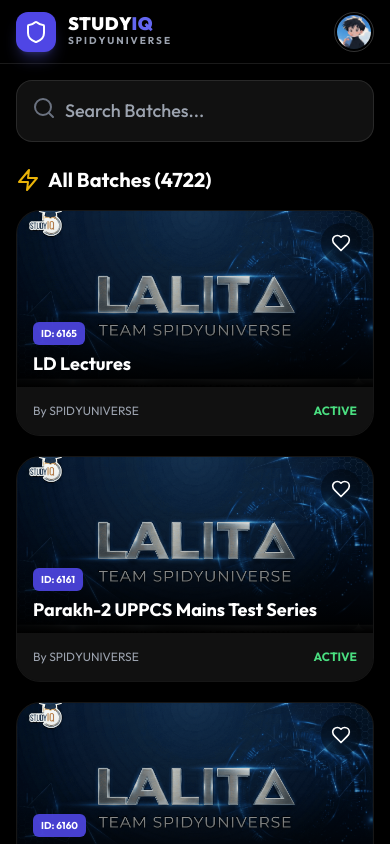
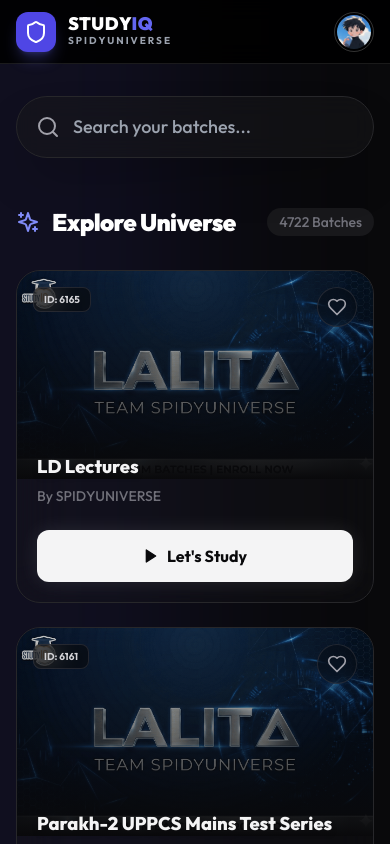
Before and after one commit to ppp973/iq, a Next.js app: page / in a window 390 px wide. Shown: the top 844 px of the page. Built offline with nearby package versions, Linux system fonts and the light colour scheme.

Commit message:
Update page.tsx

```diff
--- a/src/app/page.tsx
+++ b/src/app/page.tsx
@@ -1,13 +1,12 @@
 'use client';
 import { useState, useEffect, useMemo } from 'react';
 import Link from 'next/link';
-import Image from 'next/image'; // Imported Next.js Image
+import Image from 'next/image';
 import Navbar from '@/components/Navbar';
-import { Search, Heart, Zap } from 'lucide-react';
+import { Search, Heart, Zap, Play, Sparkles } from 'lucide-react';
 import { motion, AnimatePresence } from 'framer-motion';
 import coursesData from '@/data/courses.json';
 
-// 1. Defined an interface for your course data
 interface Course {
   id: number | string;
   title: string;
@@ -19,7 +18,6 @@
   const [visibleCount, setVisibleCount] = useState(20);
   const [favorites, setFavorites] = useState<string[]>([]);
 
-  // 2. Wrapped sorting in useMemo to prevent unnecessary re-sorting on every render
   const sortedCourses = useMemo(() => {
     return [...coursesData].sort((a: Course, b: Course) => Number(b.id) - Number(a.id));
   }, []);
@@ -30,8 +28,7 @@
     const splashTimer = setTimeout(() => setShowSplash(false), 2200);
     const savedFavs = localStorage.getItem('spidy_favs');
     if (savedFavs) setFavorites(JSON.parse(savedFavs));
-
-    return () => clearTimeout(splashTimer); // Cleanup timeout
+    return () => clearTimeout(splashTimer);
   }, []);
 
   useEffect(() => {
@@ -41,105 +38,136 @@
     setFilteredCourses(results);
   }, [query, sortedCourses]);
 
-  // 3. Added strong typing to the event and stopped propagation
   const toggleFav = (id: string, e: React.MouseEvent<HTMLButtonElement>) => {
     e.preventDefault();
-    e.stopPropagation(); // CRITICAL: Stops the Link component from triggering
-
+    e.stopPropagation();
     const newFavs = favorites.includes(id)
       ? favorites.filter(f => f !== id)
       : [...favorites, id];
-
     setFavorites(newFavs);
     localStorage.setItem('spidy_favs', JSON.stringify(newFavs));
   };
 
   return (
-    <div className="min-h-screen bg-black text-white pb-20">
+    <div className="min-h-screen bg-zinc-950 text-zinc-50 pb-20 relative overflow-hidden">
+      {/* Premium Ambient Background Glows */}
+      <div className="absolute top-[-10%] left-[-10%] w-[40%] h-[40%] bg-indigo-600/20 blur-[120px] rounded-full pointer-events-none" />
+      <div className="absolute bottom-[-10%] right-[-10%] w-[40%] h-[40%] bg-purple-600/10 blur-[120px] rounded-full pointer-events-none" />
+
       <AnimatePresence>
         {showSplash && (
-          <motion.div exit={{ opacity: 0 }} className="fixed inset-0 z-[9999] bg-black flex flex-col items-center justify-center">
-            <motion.h1 initial={{ scale: 0.8, opacity: 0 }} animate={{ scale: 1, opacity: 1 }} className="text-4xl font-black tracking-tighter">
-              SPIDY<span className="text-indigo-600">UNIVERSE</span>
+          <motion.div exit={{ opacity: 0, filter: "blur(10px)" }} className="fixed inset-0 z-[9999] bg-zinc-950 flex flex-col items-center justify-center">
+            <motion.h1 initial={{ scale: 0.9, opacity: 0 }} animate={{ scale: 1, opacity: 1 }} transition={{ duration: 0.5, ease: "easeOut" }} className="text-5xl font-black tracking-tighter">
+              SPIDY<span className="text-transparent bg-clip-text bg-gradient-to-r from-indigo-500 to-purple-500">UNIVERSE</span>
             </motion.h1>
-            <p className="text-xs text-gray-500 mt-2 tracking-widest font-mono">POWERED BY 𝑳𝑨𝑳𝑰𝑻 △</p>
+            <motion.p initial={{ opacity: 0 }} animate={{ opacity: 1 }} transition={{ delay: 0.4 }} className="text-xs text-zinc-500 mt-3 tracking-[0.3em] font-mono">
+              POWERED BY 𝑳𝑨𝑳𝑰𝑻 △
+            </motion.p>
           </motion.div>
         )}
       </AnimatePresence>
 
       <Navbar />
 
-      <main className="pt-20 px-4">
-        {/* Search */}
-        <div className="relative mb-6">
+      <main className="pt-24 px-4 max-w-7xl mx-auto relative z-10">
+        {/* Search Bar - Premium Glass Look */}
+        <div className="relative mb-12 max-w-2xl mx-auto">
           <input
             type="text"
-            placeholder="Search Batches..."
-            className="w-full bg-[#111] border border-white/10 rounded-2xl p-4 pl-12 text-lg font-medium outline-none focus:border-indigo-500 transition-colors"
+            placeholder="Search your batches..."
+            className="w-full bg-zinc-900/50 backdrop-blur-md border border-zinc-800 rounded-full p-4 pl-14 text-lg font-medium outline-none focus:border-indigo-500/50 focus:ring-4 focus:ring-indigo-500/10 transition-all shadow-2xl"
             onChange={(e) => setQuery(e.target.value)}
           />
-          <Search className="absolute left-4 top-4 text-gray-500 w-6 h-6" />
+          <Search className="absolute left-5 top-1/2 -translate-y-1/2 text-zinc-400 w-6 h-6" />
         </div>
 
-        {/* Favorites */}
+        {/* Favorites Section */}
         {favorites.length > 0 && !query && (
-          <div className="mb-8">
-            <h2 className="text-lg font-bold text-indigo-400 mb-3 flex items-center gap-2">
-              <Heart className="w-5 h-5 fill-indigo-400" /> Saved Batches
+          <div className="mb-12">
+            <h2 className="text-xl font-bold text-zinc-100 mb-6 flex items-center gap-2">
+              <Heart className="w-5 h-5 fill-rose-500 text-rose-500" /> Your Library
             </h2>
-            <div className="flex gap-4 overflow-x-auto pb-4 no-scrollbar">
+            <div className="flex gap-5 overflow-x-auto pb-6 no-scrollbar snap-x">
               {sortedCourses.filter((c: Course) => favorites.includes(c.id.toString())).map((course: Course) => (
-                <Link key={`fav-${course.id}`} href={`/course/${course.id}`} className="min-w-[280px]">
-                  <div className="bg-[#111] border border-indigo-500/50 rounded-2xl p-4 h-full relative overflow-hidden">
-                    <div className="absolute top-0 right-0 p-2 bg-indigo-600 rounded-bl-xl text-xs font-bold z-10">SAVED</div>
-                    <div className="h-32 rounded-xl bg-gray-800 mb-3 overflow-hidden relative">
-                        <Image src="/mybatches.png" alt={course.title} fill className="object-cover opacity-80" />
+                <div key={`fav-${course.id}`} className="min-w-[300px] snap-start">
+                  <div className="bg-zinc-900/40 backdrop-blur-sm border border-indigo-500/30 rounded-3xl p-3 relative overflow-hidden group hover:border-indigo-500/80 transition-colors">
+                    <div className="h-36 rounded-2xl bg-zinc-800 mb-4 overflow-hidden relative">
+                        <Image src="/mybatches.png" alt={course.title} fill className="object-cover opacity-90 group-hover:scale-105 transition-transform duration-700" />
                     </div>
-                    <h3 className="font-bold text-sm line-clamp-2">{course.title}</h3>
+                    <div className="px-2 pb-2">
+                      <h3 className="font-bold text-sm line-clamp-2 text-zinc-200">{course.title}</h3>
+                      <Link href={`/course/${course.id}`} className="mt-3 w-full py-2.5 bg-indigo-500/10 hover:bg-indigo-500 text-indigo-400 hover:text-white rounded-xl text-xs font-bold flex items-center justify-center gap-2 transition-all">
+                        <Play className="w-3 h-3 fill-current" /> Resume
+                      </Link>
                     </div>
-                </Link>
+                  </div>
+                </div>
               ))}
             </div>
           </div>
         )}
 
-        {/* Main Grid */}
-        <h2 className="text-xl font-bold text-white mb-4 flex items-center gap-2">
-          <Zap className="w-6 h-6 text-yellow-500" /> All Batches ({filteredCourses.length})
+        {/* Main Grid Header */}
+        <div className="flex items-center justify-between mb-8">
+          <h2 className="text-2xl font-black text-white flex items-center gap-3 tracking-tight">
+            <Sparkles className="w-6 h-6 text-indigo-400" /> Explore Universe
           </h2>
+          <span className="text-sm font-medium text-zinc-500 bg-zinc-900 px-3 py-1 rounded-full">{filteredCourses.length} Batches</span>
+        </div>
 
-        <div className="grid grid-cols-1 sm:grid-cols-2 gap-5">
+        {/* Premium Grid */}
+        <div className="grid grid-cols-1 md:grid-cols-2 lg:grid-cols-3 gap-6">
           {filteredCourses.slice(0, visibleCount).map((course: Course) => (
-            <Link key={`course-${course.id}`} href={`/course/${course.id}`}>
-              <div className="bg-[#0a0a0a] border border-white/5 rounded-3xl overflow-hidden active:scale-95 transition-transform duration-200 shadow-xl group">
-                <div className="h-44 w-full relative">
-                  <Image src="/mybatches.png" alt={course.title} fill className="object-cover group-hover:scale-105 transition-transform duration-500" />
-                  <div className="absolute inset-0 bg-gradient-to-t from-black via-black/20 to-transparent"></div>
-                  <div className="absolute bottom-3 left-4 right-4 z-10">
-                    <span className="bg-indigo-600/90 text-white text-[10px] font-bold px-2 py-1 rounded-md mb-2 inline-block">ID: {course.id}</span>
-                    <h3 className="font-bold text-lg leading-tight line-clamp-2">{course.title}</h3>
+            <div key={`course-${course.id}`} className="group relative bg-zinc-900/30 backdrop-blur-xl border border-zinc-800 rounded-3xl overflow-hidden hover:border-zinc-700 transition-all duration-500 hover:shadow-[0_8px_30px_rgb(0,0,0,0.5)] flex flex-col">
+
+              {/* Image Header */}
+              <div className="h-52 w-full relative overflow-hidden">
+                <Image src="/mybatches.png" alt={course.title} fill className="object-cover group-hover:scale-110 transition-transform duration-700 ease-in-out opacity-80 group-hover:opacity-100" />
+                <div className="absolute inset-0 bg-gradient-to-t from-zinc-950 via-zinc-950/40 to-transparent"></div>
+
+                {/* Badges */}
+                <div className="absolute top-4 left-4 flex gap-2">
+                  <span className="bg-zinc-950/60 backdrop-blur-md text-zinc-300 border border-zinc-700/50 text-[10px] font-bold px-2.5 py-1 rounded-lg">
+                    ID: {course.id}
+                  </span>
                 </div>
-                  <button onClick={(e) => toggleFav(course.id.toString(), e)} className="absolute top-3 right-3 z-20 w-10 h-10 bg-black/40 backdrop-blur-md rounded-full flex items-center justify-center hover:bg-black/60 transition-colors">
-                    <Heart className={`w-5 h-5 transition-colors ${favorites.includes(course.id.toString()) ? 'fill-red-500 text-red-500' : 'text-white'}`} />
+
+                {/* Favorite Button */}
+                <button onClick={(e) => toggleFav(course.id.toString(), e)} className="absolute top-4 right-4 z-20 w-10 h-10 bg-zinc-950/40 backdrop-blur-md border border-zinc-700/50 rounded-full flex items-center justify-center hover:bg-zinc-800 transition-colors">
+                  <Heart className={`w-5 h-5 transition-colors ${favorites.includes(course.id.toString()) ? 'fill-rose-500 text-rose-500' : 'text-zinc-400'}`} />
                 </button>
               </div>
-                <div className="p-4 flex justify-between items-center bg-[#111]">
-                   <span className="text-xs text-gray-400">By SPIDYUNIVERSE</span>
-                   <span className="text-xs font-bold text-green-400">ACTIVE</span>
+
+              {/* Card Body & Title */}
+              <div className="px-5 pt-2 pb-5 flex flex-col flex-grow z-10 -mt-8">
+                <div className="flex-grow">
+                  <h3 className="font-extrabold text-[1.15rem] leading-tight line-clamp-2 text-zinc-100 group-hover:text-indigo-400 transition-colors duration-300 drop-shadow-md">
+                    {course.title}
+                  </h3>
+                  <p className="text-sm text-zinc-500 mt-2 font-medium">By SPIDYUNIVERSE</p>
+                </div>
+
+                {/* Let's Study Button */}
+                <Link href={`/course/${course.id}`} className="mt-6">
+                  <button className="w-full py-3.5 rounded-xl bg-zinc-100 text-zinc-950 font-bold flex items-center justify-center gap-2 hover:bg-indigo-600 hover:text-white transition-all duration-300 shadow-[0_0_20px_rgba(255,255,255,0.1)] group-hover:shadow-[0_0_20px_rgba(79,70,229,0.3)]">
+                    <Play className="w-4 h-4 fill-current" /> Let's Study
+                  </button>
+                </Link>
               </div>
             </div>
-            </Link>
           ))}
         </div>
 
-        {/* 4. Conditionally hide the load more button if all items are showing */}
+        {/* Load More Button */}
         {filteredCourses.length > visibleCount && (
+          <div className="flex justify-center mt-12">
             <button
               onClick={() => setVisibleCount(prev => prev + 20)}
-            className="w-full mt-8 py-4 rounded-2xl bg-[#111] border border-white/10 text-gray-400 font-bold active:bg-[#222] hover:bg-[#1a1a1a] transition-colors"
+              className="px-8 py-4 rounded-full bg-zinc-900 border border-zinc-800 text-zinc-400 font-bold hover:bg-zinc-800 hover:text-zinc-200 transition-colors flex items-center gap-2"
             >
               Load More Batches
             </button>
+          </div>
         )}
       </main>
     </div>
```
Lines whose indentation alone changed are shown as unchanged.
